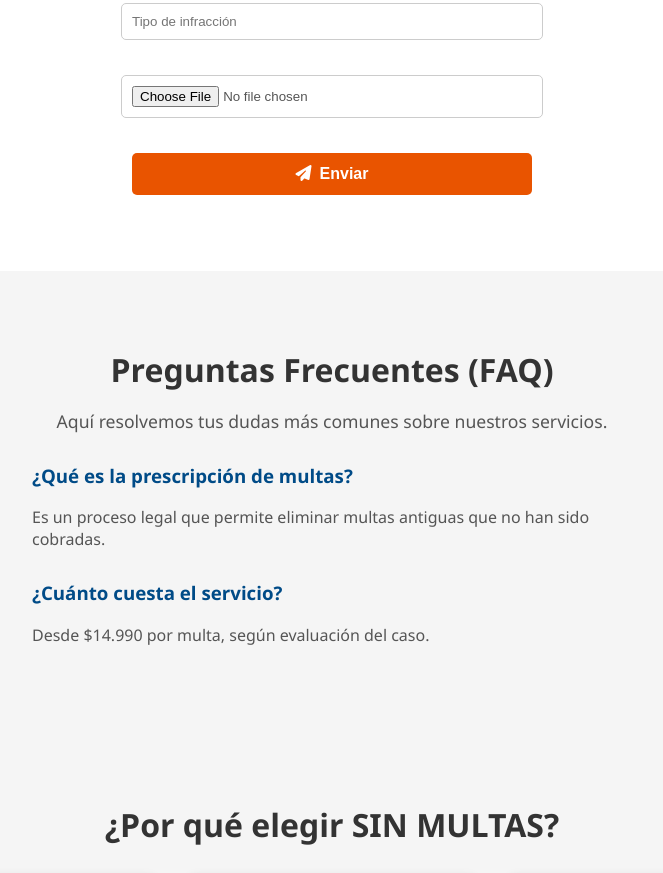
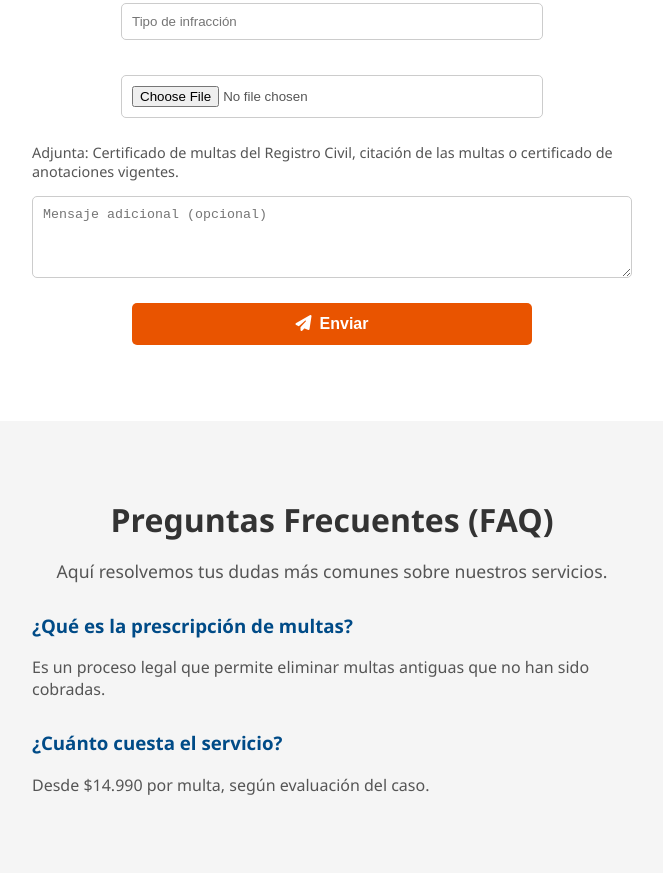
Before and after one commit to smujicavera/tusmultas, a plain HTML site: page index.html in a window 1280 px wide. Shown: the part 1646-2519 px from the top of the page, without its empty margins (308-971 px from the left). Drawn offline with Linux system fonts and the light colour scheme.

Commit message:
Update index.html

```diff
--- a/index.html
+++ b/index.html
@@ -106,6 +106,8 @@
       </select>
       <input type="text" placeholder="Tipo de infracción" required style="padding: 10px; border-radius: 5px; border: 1px solid #ccc;">
       <input type="file" required style="padding: 10px; border-radius: 5px; border: 1px solid #ccc;">
+<small style="text-align: left; color: #555; font-size: 0.9em;">Adjunta: Certificado de multas del Registro Civil, citación de las multas o certificado de anotaciones vigentes.</small>
+      <textarea placeholder="Mensaje adicional (opcional)" rows="4" style="padding: 10px; border-radius: 5px; border: 1px solid #ccc;"></textarea>
       <button type="submit" style="background-color: #e95400; color: white; padding: 12px; border: none; border-radius: 5px; font-size: 16px; cursor: pointer;"><i class="fas fa-paper-plane" style="margin-right: 8px;"></i>Enviar</button>
     </form>
     <p id="mensaje-cotizacion" class="hidden"></p>
```
